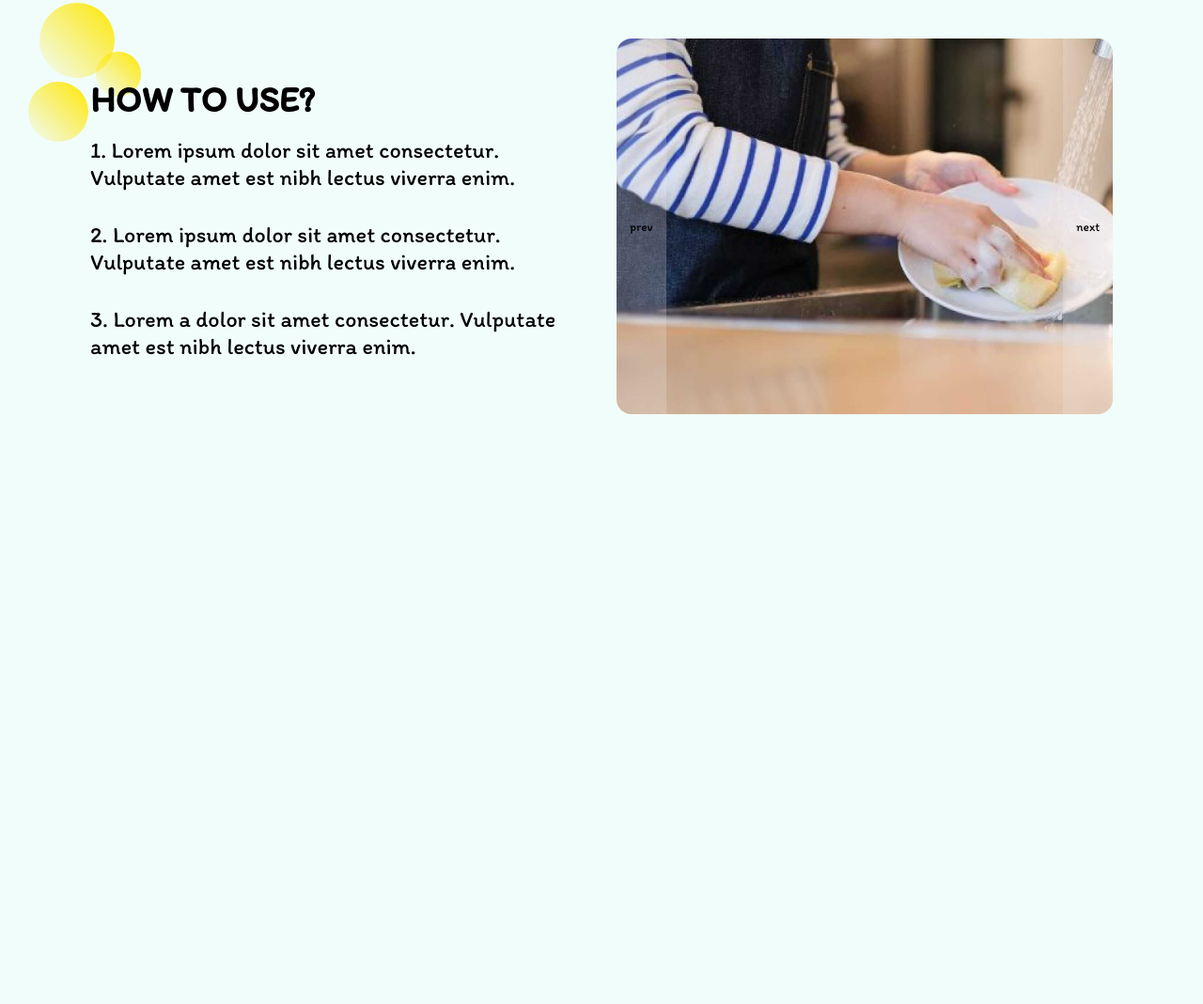
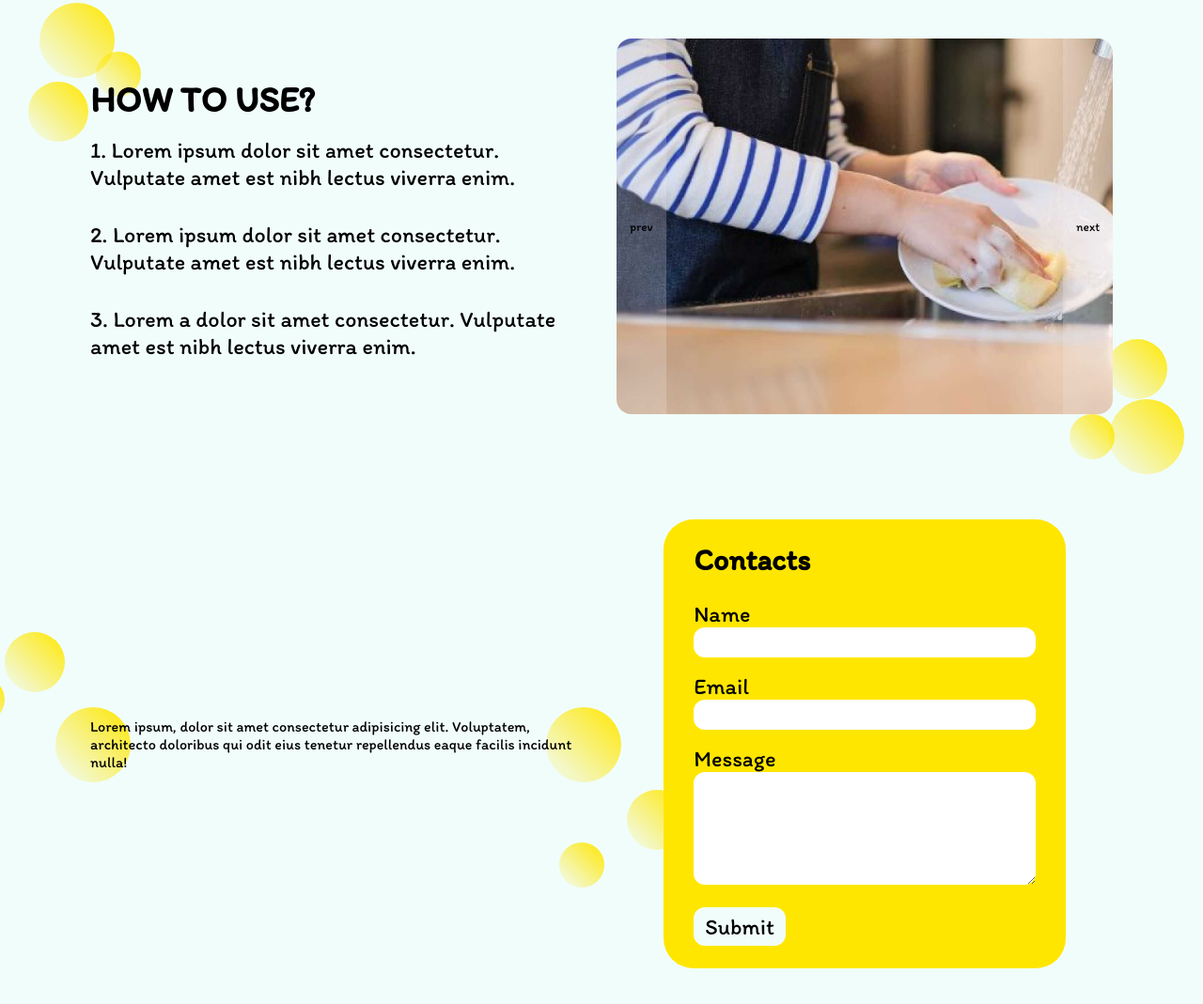
Before and after one commit to Mychhh/F-UBBLES, a plain HTML site: page index.html in a window 1280 px wide. Shown: the part 2470-3539 px from the top of the page at 94% size. Before the commit the page ends 2975 px from the top, so only its background shows below. Drawn offline with Linux system fonts and the light colour scheme.

Commit message:
contacts

```diff
--- /dev/null
+++ b/CSS/contacts.css
@@ -0,0 +1,219 @@
+.contacts{
+    width: 85%;
+    margin: 3rem auto;
+
+    display: flex;
+    flex-flow: row nowrap;
+    align-items: center;
+    gap: 2rem;
+}
+.contacts__text{
+    width: 50%;
+    position: relative;
+}
+
+.contacts__bubble_left,
+.contacts__bubble_left::before,
+.contacts__bubble_left::after{
+    width: 5rem;
+    height: 5rem;
+    border-radius: 50%;
+    background: linear-gradient(to top right, transparent, var(--YELLOW-COLOR));
+
+    position: absolute;
+    bottom: -20%;
+    right: -7%;
+}
+.contacts__bubble_left{
+    /* opacity: 0; */
+}
+.contacts__bubble_left::before{
+    content: '';
+    width: 4rem;
+    height: 4rem;
+    transform: translate(4rem, 3.5rem);
+}
+.contacts__bubble_left::after{
+    content: '';
+    width: 3rem;
+    height: 3rem;
+    transform: translate(-1.5rem, 6rem);
+}
+
+.contacts__bubble_right,
+.contacts__bubble_right::before,
+.contacts__bubble_right::after{
+    width: 5rem;
+    height: 5rem;
+    border-radius: 50%;
+    background: linear-gradient(to top right, transparent, var(--YELLOW-COLOR));
+
+    position: absolute;
+    top: -20%;
+    left: -7%;
+}
+.contacts__bubble_right{
+    /* opacity: 0; */
+}
+.contacts__bubble_right::before{
+    content: '';
+    width: 4rem;
+    height: 4rem;
+    transform: translate(-3rem, -4rem);
+}
+.contacts__bubble_right::after{
+    content: '';
+    width: 3rem;
+    height: 3rem;
+    transform: translate(-6rem, -1rem);
+}
+
+.contacts__form_container{
+    width: 50%;
+}
+.class__form{
+    height: 30rem;
+    width: 90%;
+    margin: 0 auto;
+}
+
+form{
+    background-color: var(--YELLOW-COLOR);
+    width: 90%;
+    margin: 0 auto;
+    padding: 1em 2em;
+    border-radius: 2em;
+
+    display: grid;
+    grid-template-columns: repeat(4, 1fr);
+    gap: 1rem;
+}
+form > h1{
+    grid-column: 1/5;
+    font-size: var(--HEADER1-SIZE);
+    margin: 0.5rem 0;
+}
+form > .name{
+    grid-column: 1/5;
+    font-size: var(--PARAGRAPH-SIZE);
+    display: flex;
+    flex-flow: column  nowrap;
+}
+form > .name > input{
+    border-radius: 0.5em;
+    width: 100%;
+    height: 2rem;
+    border: none;
+    padding: 0.5em;
+    font-size: inherit;
+    font-family: inherit;
+}
+
+form > .email{
+    grid-column: 1/5;
+    font-size: var(--PARAGRAPH-SIZE);
+    display: flex;
+    flex-flow: column  nowrap;
+}
+form > .email > input{
+    border-radius: 0.5em;
+    width: 100%;
+    height: 2rem;
+    border: none;
+    padding: 0.5em;
+    font-size: inherit;
+    font-family: inherit;
+}
+
+form > .message{
+    grid-column: 1/5;
+    font-size: var(--PARAGRAPH-SIZE);
+    display: flex;
+    flex-flow: column  nowrap;
+}
+form > .message > textarea{
+    border-radius: 0.5em;
+    width: 100%;
+    height: clamp(5rem, 15vh, 10rem);
+    border: none;
+    padding: 0.5em;
+    font-size: inherit;
+    font-family: inherit;
+}
+
+form > .submit{
+    grid-column: 1/5;
+}
+form > .submit > input{
+    font-size: var(--PARAGRAPH-SIZE);
+    background-color: var(--LIGHT-COLOR);
+    border: none;
+    cursor: pointer;
+    padding: 0.25em 0.5em;
+    border-radius: 0.5em;
+    margin: 0.5rem 0;
+}
+
+/* EXTRA SMALL SCREEN */
+@media screen and (max-width: 481px) {
+    .contacts{
+        width: 85%;
+        margin: 3rem auto;
+
+        display: flex;
+        flex-flow: column-reverse nowrap;
+        align-items: center;
+        gap: 1rem;
+    }
+    .contacts__text{
+        width: 90%;
+        position: relative;
+        text-align: center;
+    }
+    .contacts__form_container{
+        width: 90%;
+    }
+    form{
+        background-color: var(--YELLOW-COLOR);
+        width: 100%;
+        margin: 0 auto;
+        padding: 0.5em 1em;
+        border-radius: 2em;
+
+        display: grid;
+        grid-template-columns: repeat(4, 1fr);
+        gap: 1rem;
+    }
+}
+/* SMALL SCREEN */
+@media screen and (min-width: 481px) and (max-width: 768px) {
+    .contacts{
+        width: 85%;
+        margin: 3rem auto;
+
+        display: flex;
+        flex-flow: column-reverse nowrap;
+        align-items: center;
+        gap: 1rem;
+    }
+    .contacts__text{
+        width: 80%;
+        position: relative;
+        text-align: center;
+    }
+    .contacts__form_container{
+        width: 80%;
+    }
+}
+/* MEDIUM SCREEN */
+@media screen and (min-width: 768px) and (max-width: 1024px) {
+}
+/* LARGE SCREEN */
+@media screen and (min-width: 1025px) and (max-width: 1200px) {
+}
+/* EXTRA LARGE SCREEN */
+@media screen and (min-width: 1201px) {
+}
+/* MOBILE DEVICE LANDSCAPE */
+@media screen and (max-height: 425px) and (min-aspect-ratio: 7/4){
+}
--- a/CSS/page_four.css
+++ b/CSS/page_four.css
@@ -231,7 +231,7 @@
         gap: 1rem;
     }
     .page_four__instrunction{
-        width: 65%;
+        width: 75%;
         display: flex;
         flex-flow: column nowrap;
         justify-content: center;
@@ -239,7 +239,7 @@
         gap: 1rem;
     }
     .page_four__how_to_use{
-        width: 65%;
+        width: 75%;
         position: relative;
     }
 }
--- a/index.html
+++ b/index.html
@@ -10,6 +10,7 @@
     <link rel="stylesheet" href="./CSS/page_two.css">
     <link rel="stylesheet" href="./CSS/page_three.css">
     <link rel="stylesheet" href="./CSS/page_four.css">
+    <link rel="stylesheet" href="./CSS/contacts.css">
     <!-- JS -->
     <script src="./JS/main.js" defer></script>
     <script src="./JS/bubbles.js" defer></script>
@@ -193,5 +194,36 @@
     </section>
     <!-- end of page four -->
 
+    <section class="contacts">
+        <div class="contacts__text">
+            <p>Lorem ipsum, dolor sit amet consectetur adipisicing elit. Voluptatem, architecto doloribus qui odit eius tenetur repellendus eaque facilis incidunt nulla!</p>
+
+            <div class="contacts__bubble_left bubble"></div>
+            <div class="contacts__bubble_right bubble"></div>
+        </div>
+        <div class="contacts__form_container">
+            <div class="class__form">
+                <form action="#">
+                    <h1>Contacts</h1>
+                    <div class="name">
+                        <label for="name">Name </label>
+                        <input type="text" id="name" name="name">
+                    </div>
+                    <div class="email">
+                        <label for="email">Email </label>
+                        <input type="email" id="email" name="email">
+                    </div>
+                    <div class="message">
+                        <label for="message">Message </label>
+                        <textarea id="message" name="message"></textarea>
+                    </div>
+                    <div class="submit">
+                        <input type="submit">
+                    </div>
+                </form>
+            </div>
+        </div>
+    </section>
+
 </body>
 </html>
```
